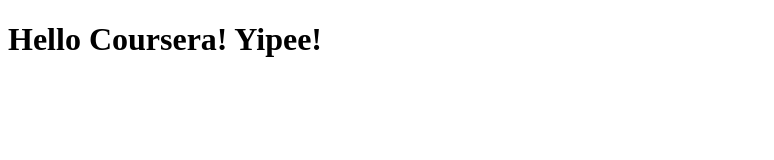
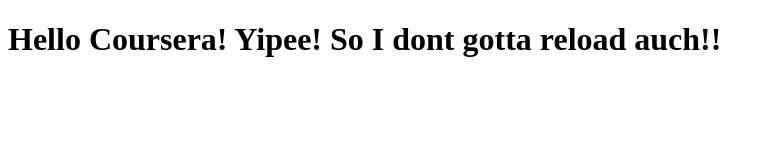
Before and after one commit to greeshmav11/coursera-test, a plain HTML site: page site/index.html in a window 1280 px wide. Shown: the whole page, without its empty margins (0-774 px from the left). Drawn offline with Linux system fonts and the light colour scheme.

Commit message:
Auch commit

```diff
--- a/site/index.html
+++ b/site/index.html
@@ -4,6 +4,6 @@
 	<title>Hello Coursera!</title>
 </head>
 <body>
-<h1>Hello Coursera! Yipee! </h1>
+<h1>Hello Coursera! Yipee! So I dont gotta reload auch!! </h1>
 </body>
 </html>
```
